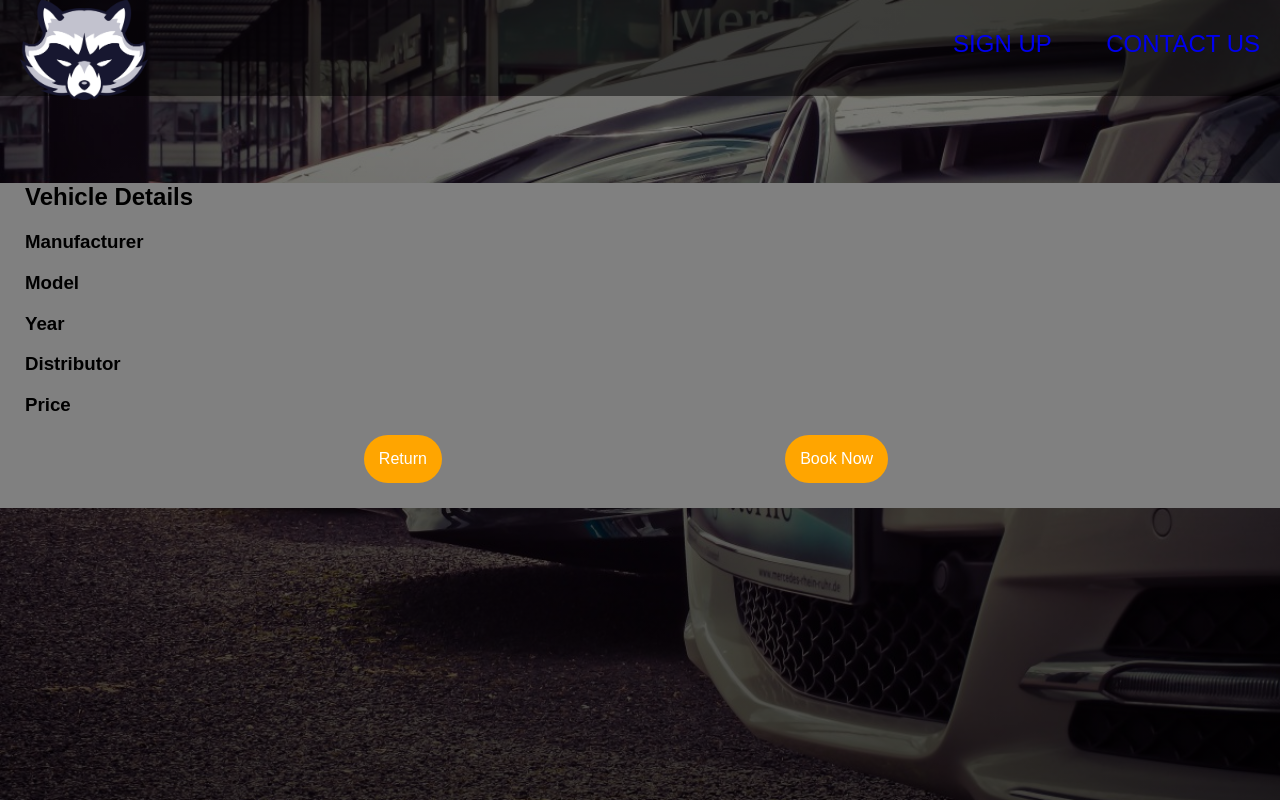
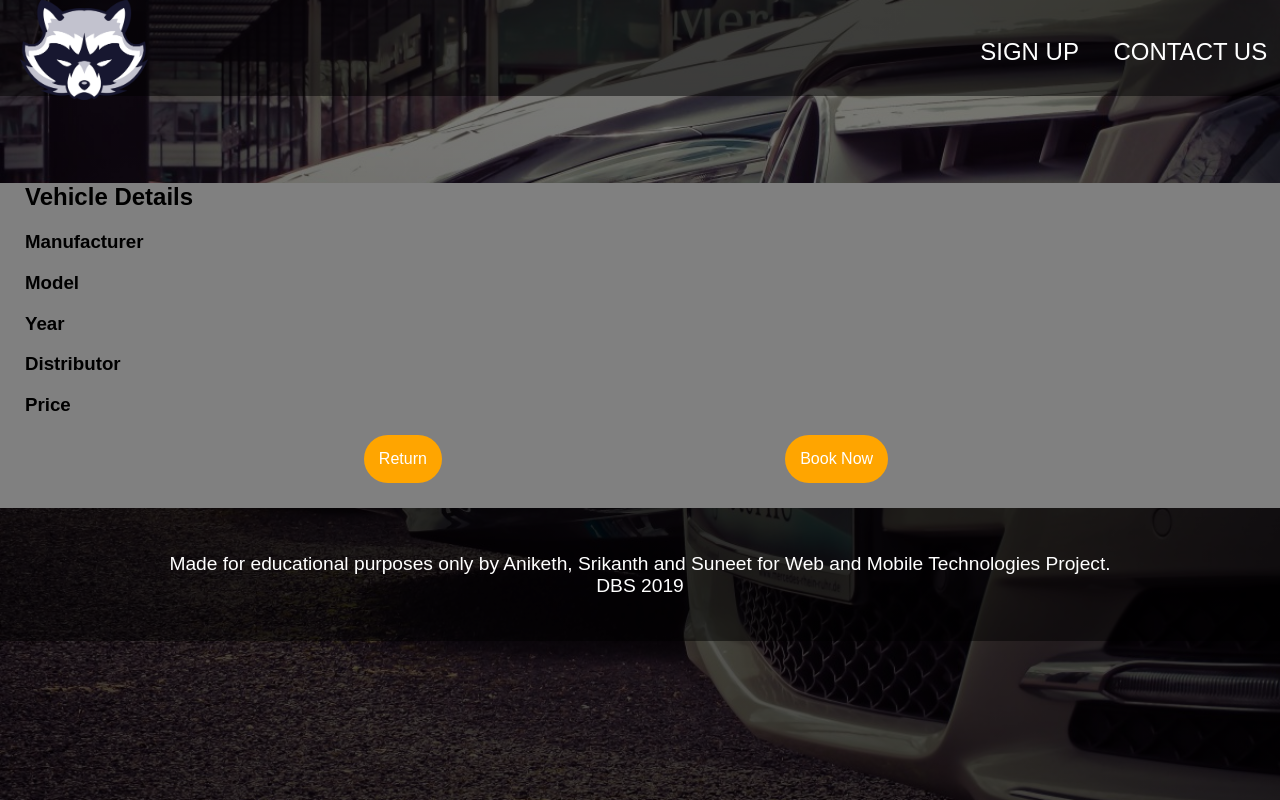
Before and after one commit to srikanthshileshpasam/caradvertsweb, a PHP site: page /info.html in a window 1280 px wide. Run offline with PHP 8.4, Linux system fonts and the light colour scheme.

Commit message:
alpha v1

```diff
--- a/Resources/css/styleinfo.css
+++ b/Resources/css/styleinfo.css
@@ -191,14 +191,6 @@ img.hover-shadow {
 .nav-section {
   background-color: grey;
 }
-nav {
-  position: fixed;
-  background: rgba(0, 0, 0, 0.5);
-  color: #f1f1f1;
-  width: 100%;
-  z-index: 1;
-
-}
 
 
 nav h1 {
@@ -206,19 +198,37 @@ nav h1 {
   display: inline-block;
   padding-left: 25%;
 }
+nav {
+  position: fixed;
+  background: rgba(0, 0, 0, 0.5);
+  color: #f1f1f1;
+  width: 100%;
+  z-index: 9999;
+}
+
+.logo {
+  animation: moveinleft;
+  animation-duration: 1s;
+  animation-timing-function: ease-out;
+  height: 100px;
+  width: auto;
+  float: left;
+  margin-left: 20px}
+
 .nav-options {
   float: right;
   list-style: none;
-        margin: 20px 20px;}
+  padding-right: 1%;
+  margin-top: 3%;
+  margin-left: 50%;}
 
 .nav-options li {
   display: inline-block;
-        margin-top: 10px;
-        margin-left: 50px;}
+  margin-left: 30px;}
 
 .nav-options li a:link, .nav-options li a:visited {
   padding: 8px 0;
-
+  color: #fff;
   text-decoration: none;
   text-transform: uppercase;
   font-size: 1.5rem;
@@ -326,3 +336,19 @@ nav h1 {
           display: inline;
           margin-bottom: 3%;
         }
+
+        .star {
+          color: red;
+          font-size: 70%;
+          position: relative;
+          bottom: 1ex;
+        }
+
+        footer {
+          background: rgba(0, 0, 0, 0.5);
+          color: #f1f1f1;
+          text-align: center;
+          padding: 2%;
+          font-weight: 300;
+          color: white;
+          font-size: 1.2rem;}
--- a/Resources/js/car_data.js
+++ b/Resources/js/car_data.js
@@ -29,7 +29,7 @@ function set_car_info_on_pop_info(){
     document.getElementById('car_company').innerHTML=car1[0];
     document.getElementById('car_model').innerHTML=car1[1];
     document.getElementById('car_year').innerHTML=car1[2];
-    document.getElementById('car_suplier').innerHTML=car1[3];
+    document.getElementById('car_distributor').innerHTML=car1[3];
     document.getElementById('car_price').innerHTML=car1[4];
     document.getElementById('car_1').src="Resources/img/cars/gli/gli_1.jpg";
     document.getElementById('car_2').src="Resources/img/cars/gli/gli_2.jpg";
@@ -42,7 +42,7 @@ function set_car_info_on_pop_info(){
     document.getElementById('car_company').innerHTML=car2[0];
     document.getElementById('car_model').innerHTML=car2[1];
     document.getElementById('car_year').innerHTML=car2[2];
-    document.getElementById('car_suplier').innerHTML=car2[3];
+    document.getElementById('car_distributor').innerHTML=car2[3];
     document.getElementById('car_price').innerHTML=car2[4];
     document.getElementById('car_3').src="Resources/img/cars/civic/civic_3.jpeg";
     document.getElementById('car_2').src="Resources/img/cars/civic/civic_2.jpg";
@@ -52,7 +52,7 @@ function set_car_info_on_pop_info(){
     document.getElementById('car_company').innerHTML=car3[0];
     document.getElementById('car_model').innerHTML=car3[1];
     document.getElementById('car_year').innerHTML=car3[2];
-    document.getElementById('car_suplier').innerHTML=car3[3];
+    document.getElementById('car_distributor').innerHTML=car3[3];
     document.getElementById('car_price').innerHTML=car3[4];
     document.getElementById('car_3').src="Resources/img/cars/city/city_3.jpg";
     document.getElementById('car_2').src="Resources/img/cars/city/city_2.jpg";
@@ -62,7 +62,7 @@ function set_car_info_on_pop_info(){
     document.getElementById('car_company').innerHTML=car4[0];
     document.getElementById('car_model').innerHTML=car4[1];
     document.getElementById('car_year').innerHTML=car4[2];
-    document.getElementById('car_suplier').innerHTML=car4[3];
+    document.getElementById('car_distributor').innerHTML=car4[3];
     document.getElementById('car_price').innerHTML=car4[4];
     document.getElementById('car_3').src="Resources/img/cars/grandy/grandy_3.jpg";
     document.getElementById('car_2').src="Resources/img/cars/grandy/grandy_2.jpg";
@@ -72,7 +72,7 @@ function set_car_info_on_pop_info(){
     document.getElementById('car_company').innerHTML=car5[0];
     document.getElementById('car_model').innerHTML=car5[1];
     document.getElementById('car_year').innerHTML=car5[2];
-    document.getElementById('car_suplier').innerHTML=car5[3];
+    document.getElementById('car_distributor').innerHTML=car5[3];
     document.getElementById('car_price').innerHTML=car5[4];
     document.getElementById('car_3').src="Resources/img/cars/bmw/x7_3.jpg";
     document.getElementById('car_2').src="Resources/img/cars/bmw/x7_2.jpg";
@@ -82,7 +82,7 @@ function set_car_info_on_pop_info(){
     document.getElementById('car_company').innerHTML=car6[0];
     document.getElementById('car_model').innerHTML=car6[1];
     document.getElementById('car_year').innerHTML=car6[2];
-    document.getElementById('car_suplier').innerHTML=car6[3];
+    document.getElementById('car_distributor').innerHTML=car6[3];
     document.getElementById('car_price').innerHTML=car6[4];
     document.getElementById('car_3').src="Resources/img/cars/accord/accord_3.jpg";
     document.getElementById('car_2').src="Resources/img/cars/accord/accord_2.jpg";
@@ -92,7 +92,7 @@ function set_car_info_on_pop_info(){
     document.getElementById('car_company').innerHTML=car7[0];
     document.getElementById('car_model').innerHTML=car7[1];
     document.getElementById('car_year').innerHTML=car7[2];
-    document.getElementById('car_suplier').innerHTML=car7[3];
+    document.getElementById('car_distributor').innerHTML=car7[3];
     document.getElementById('car_price').innerHTML=car7[4];
     document.getElementById('car_3').src="Resources/img/cars/fortuner/fortuner_3.jpg";
     document.getElementById('car_2').src="Resources/img/cars/fortuner/fortuner_2.jpg";
@@ -102,7 +102,7 @@ function set_car_info_on_pop_info(){
     document.getElementById('car_company').innerHTML=car8[0];
     document.getElementById('car_model').innerHTML=car8[1];
     document.getElementById('car_year').innerHTML=car8[2];
-    document.getElementById('car_suplier').innerHTML=car8[3];
+    document.getElementById('car_distributor').innerHTML=car8[3];
     document.getElementById('car_price').innerHTML=car8[4];
     document.getElementById('car_3').src="Resources/img/cars/civic2015/civic_2015_3.jpg";
     document.getElementById('car_2').src="Resources/img/cars/civic2015/civic_2015_2.jpg";
@@ -112,7 +112,7 @@ function set_car_info_on_pop_info(){
     document.getElementById('car_company').innerHTML=car9[0];
     document.getElementById('car_model').innerHTML=car9[1];
     document.getElementById('car_year').innerHTML=car9[2];
-    document.getElementById('car_suplier').innerHTML=car9[3];
+    document.getElementById('car_distributor').innerHTML=car9[3];
     document.getElementById('car_price').innerHTML=car9[4];
     document.getElementById('car_3').src="Resources/img/cars/suzuki/ciaz_3.jpg";
     document.getElementById('car_2').src="Resources/img/cars/suzuki/ciaz_2.jpg";
@@ -122,7 +122,7 @@ function set_car_info_on_pop_info(){
     document.getElementById('car_company').innerHTML=car10[0];
     document.getElementById('car_model').innerHTML=car10[1];
     document.getElementById('car_year').innerHTML=car10[2];
-    document.getElementById('car_suplier').innerHTML=car10[3];
+    document.getElementById('car_distributor').innerHTML=car10[3];
     document.getElementById('car_price').innerHTML=car10[4];
     document.getElementById('car_3').src="Resources/img/cars/xli/xli_3.jpg";
     document.getElementById('car_2').src="Resources/img/cars/xli/xli_2.jpg";
--- a/Resources/js/search.js
+++ b/Resources/js/search.js
@@ -15,14 +15,12 @@ function myFunction() {
   }
 }
 
-var search_form=document.getElementById('search_form');
 
+var search_form=document.getElementById('search-form');
 
 search_form.onclick= function search_car(){
-
   var year=document.getElementById('search-input').value;
 
-  document.getElementById('car-1').classList.add("mystyle");
 if(year==2019){
 document.getElementById('car-1').classList.remove("overall_display");
 document.getElementById('car-2').classList.remove("overall_display");
@@ -85,6 +83,6 @@ else if (year==2012) {
 }
 else{
   alert(`Sorry! No cars available that are manufactured in ${year}. Please search for a different year.`);
-return false;
+  return false;
 }
 }
--- a/info.html
+++ b/info.html
@@ -18,7 +18,7 @@
 <nav>
   		<ul class= "nav-options anim">
 				<li><a href="#">Sign Up</a></li>
-				<li><a href="#">Contact Us</a></li>
+				<li><a href="#pop-up-form">Contact Us</a></li>
 		</ul>
 			<img src="Resources/css/img/logo.png" alt="Car Adverts logo" class="logo">
 </nav>
@@ -109,20 +109,20 @@
       <div class="pop-up-content">
         <h2>Contact Us Form</h2>
         <div class="pop-up-text">
-          <h3>Name</h3>
+          <h3>Name <span class="star">&#10036;</span></h3>
           <form>
           <input type="text" value="" placeholder="Your name" class="pop-up-textbox" id="name">
           </form>
         </div>
       <div class="pop-up-text">
-        <h3>Email</h3>
+        <h3>Email <span class="star">&#10036;</span></h3>
         <form>
            <input type="email" value="" name="email" placeholder="Your email address" class="pop-up-textbox" id="email">
            </form>
       </div>
 
       <div class="pop-up-text">
-        <h3>Phone</h3>
+        <h3>Phone <span class="star">&#10036;</span></h3>
         <form>
         <input type="text" value="" placeholder="Your mobile number" class="pop-up-textbox" id="phone">
         </form>
@@ -153,6 +153,15 @@
       </div>
     </div>
 
+
+    <footer>
+      <div>
+        <p>
+          Made for educational purposes only by Aniketh, Srikanth and Suneet for Web and Mobile Technologies Project.<br>DBS 2019
+        </p>
+      </div>
+    </footer>
+
 <script type="text/javascript" src="Resources/js/contact_us.js"></script>
 <script type="text/javascript" src="Resources/js/car_data.js"></script>
 <script type="text/javascript" src="Resources/js/slide.js"></script>
```
Also changed, not shown: Resources/css/style.css (+12 -10 lines), index.html (+13 -13 lines). Lines whose indentation alone changed are shown as unchanged.
